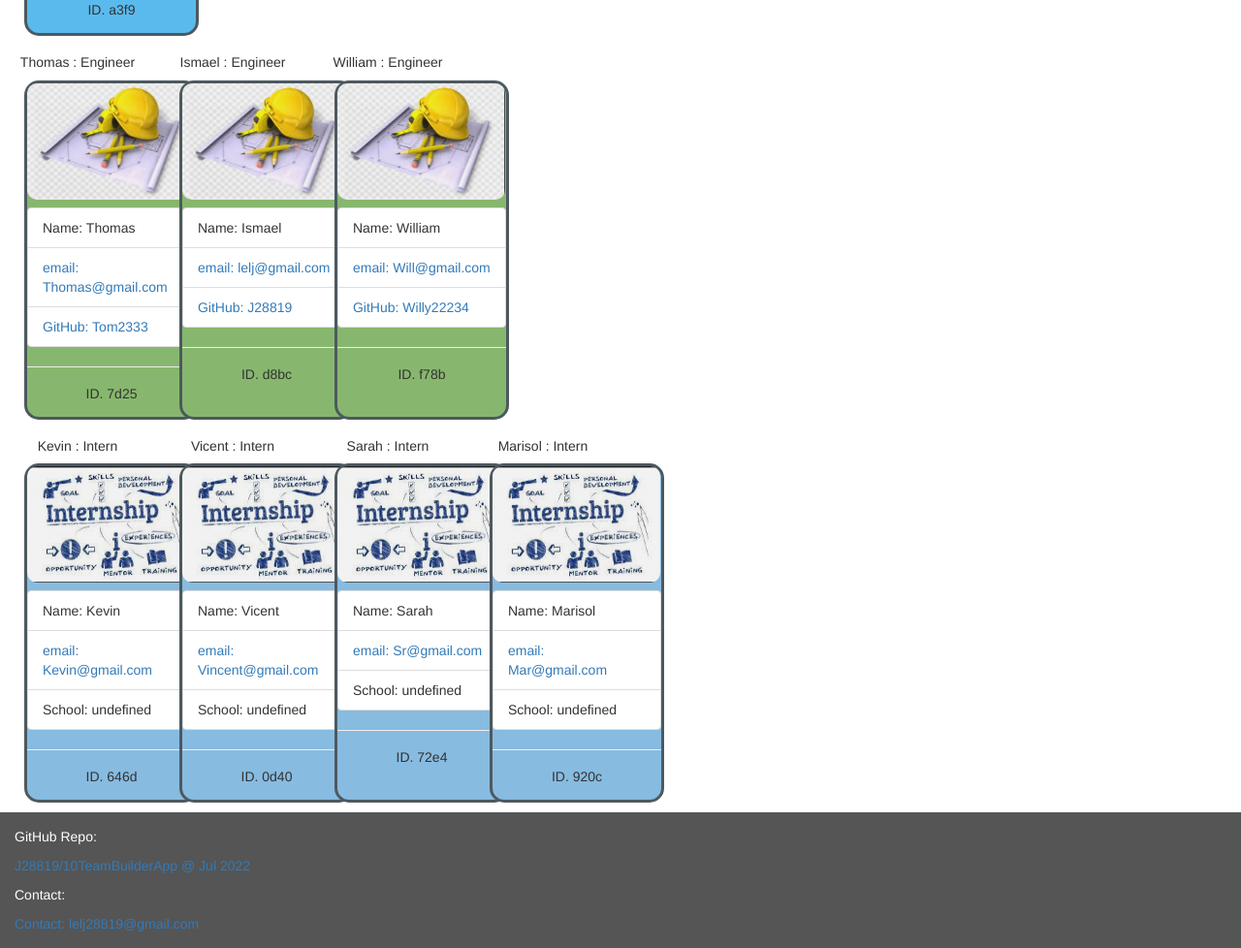
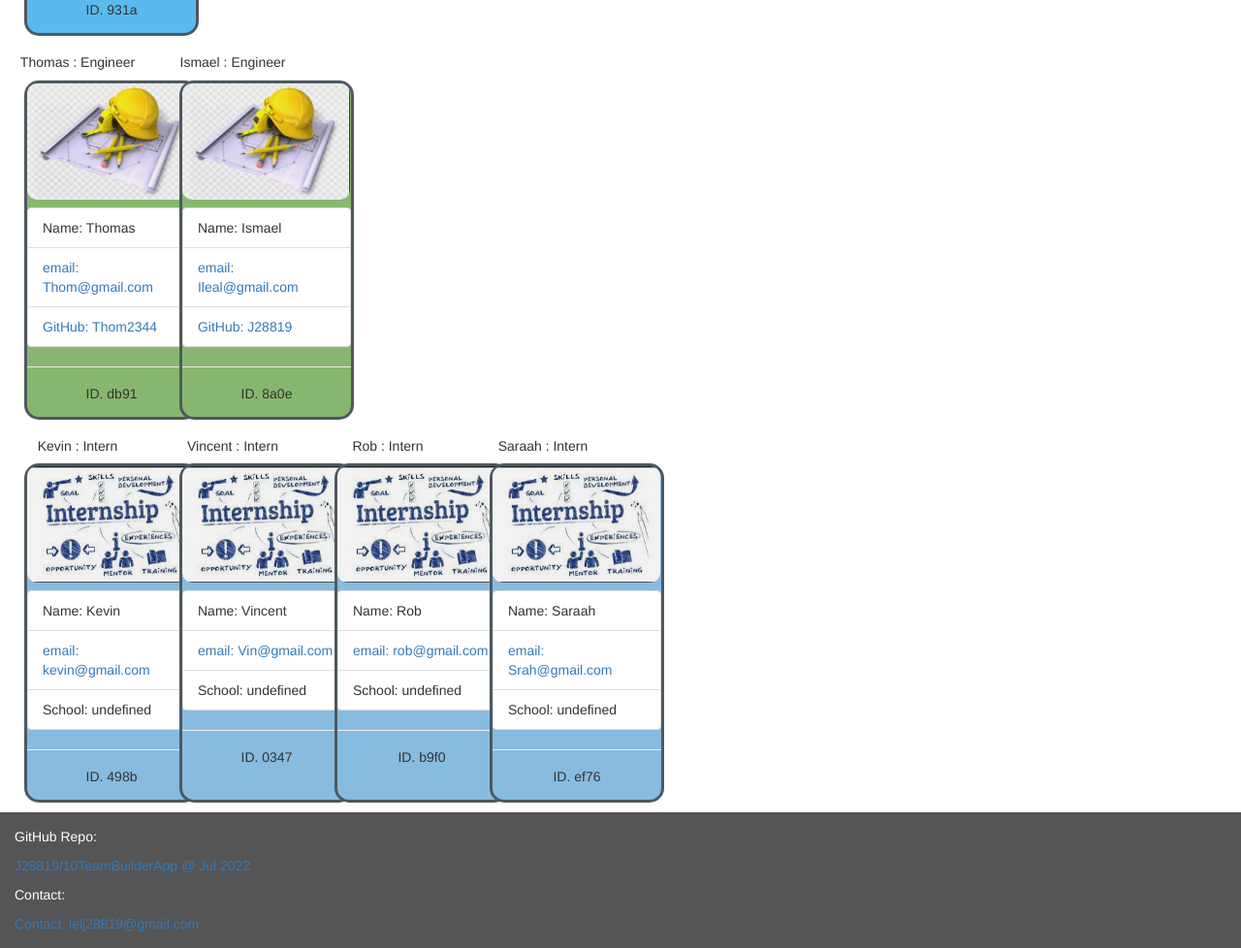
Before and after one commit to J28819/10TeamBuilderApp, a website: page public/index.html in a window 1280 px wide. Shown: the part 605-1583 px from the top of the page at 97% size. Drawn offline with nearby package versions, Linux system fonts and the light colour scheme.

Commit message:
Adding Links and testing for Employee  because last requierement for grading

```diff
--- a/public/index.html
+++ b/public/index.html
@@ -39,7 +39,7 @@
           </ul>
         </div>
         <hr>
-        <h5 class="card-title text-center">ID. a3f9</h5>
+        <h5 class="card-title text-center">ID. 931a</h5>
       </div>
       </div>
                 </div>
@@ -51,12 +51,12 @@
         <div class="card-body" >
           <ul class="list-group list-group-flush">
             <li class="list-group-item">Name: Thomas</li>
-            <li class="list-group-item"> <a href = "mailto:Thomas@gmail.com?subject = Feedback&body = Message">email: <span>Thomas@gmail.com</span> </a></li>
-            <li class="list-group-item"><a href = "https://github.com/Tom2333">GitHub: Tom2333 </a></li>
+            <li class="list-group-item"> <a href = "mailto:Thom@gmail.com?subject = Feedback&body = Message">email: <span>Thom@gmail.com</span> </a></li>
+            <li class="list-group-item"><a href = "https://github.com/Thom2344">GitHub: Thom2344 </a></li>
           </ul>
         </div>
         <hr>
-        <h5 class="card-title text-center">ID. 7d25</h5>
+        <h5 class="card-title text-center">ID. db91</h5>
       </div>
       </div><div class="col-sm-2">
       <h5 class="card-title text-center">Ismael : Engineer</h5>
@@ -65,26 +65,12 @@
         <div class="card-body" >
           <ul class="list-group list-group-flush">
             <li class="list-group-item">Name: Ismael</li>
-            <li class="list-group-item"> <a href = "mailto:lelj@gmail.com?subject = Feedback&body = Message">email: <span>lelj@gmail.com</span> </a></li>
+            <li class="list-group-item"> <a href = "mailto:Ileal@gmail.com?subject = Feedback&body = Message">email: <span>Ileal@gmail.com</span> </a></li>
             <li class="list-group-item"><a href = "https://github.com/J28819">GitHub: J28819 </a></li>
           </ul>
         </div>
         <hr>
-        <h5 class="card-title text-center">ID. d8bc</h5>
-      </div>
-      </div><div class="col-sm-2">
-      <h5 class="card-title text-center">William : Engineer</h5>
-      <div class="card" style="width: 18rem; background-color: #87b76e;">
-        <img class="card-img-top" src="./img/Engineer.png" style="border-radius: 1rem; margin-bottom: 8px; " alt="Card image cap" width="173px" height="120px">
-        <div class="card-body" >
-          <ul class="list-group list-group-flush">
-            <li class="list-group-item">Name: William</li>
-            <li class="list-group-item"> <a href = "mailto:Will@gmail.com?subject = Feedback&body = Message">email: <span>Will@gmail.com</span> </a></li>
-            <li class="list-group-item"><a href = "https://github.com/Willy22234">GitHub: Willy22234 </a></li>
-          </ul>
-        </div>
-        <hr>
-        <h5 class="card-title text-center">ID. f78b</h5>
+        <h5 class="card-title text-center">ID. 8a0e</h5>
       </div>
       </div>
                 </div>
@@ -96,54 +82,54 @@
         <div class="card-body" >
           <ul class="list-group list-group-flush">
             <li class="list-group-item">Name: Kevin</li>
-            <li class="list-group-item"> <a href = "mailto:Kevin@gmail.com?subject = Feedback&body = Message">email: <span>Kevin@gmail.com</span> </a></li>
+            <li class="list-group-item"> <a href = "mailto:kevin@gmail.com?subject = Feedback&body = Message">email: <span>kevin@gmail.com</span> </a></li>
             <li class="list-group-item">School: undefined</li>
           </ul>
         </div>
         <hr>
-        <h5 class="card-title text-center">ID. 646d</h5>
+        <h5 class="card-title text-center">ID. 498b</h5>
       </div>
       </div> <div class="col-sm-2">
-      <h5 class="card-title text-center">Vicent : Intern</h5>
+      <h5 class="card-title text-center">Vincent : Intern</h5>
       <div class="card" style="width: 18rem; background-color: #87bbe0;">
         <img class="card-img-top" src="./img/Intern.png" style="border-radius: 1rem; margin-bottom: 8px; " alt="Card image cap" width="173px" height="120px">
         <div class="card-body" >
           <ul class="list-group list-group-flush">
-            <li class="list-group-item">Name: Vicent</li>
-            <li class="list-group-item"> <a href = "mailto:Vincent@gmail.com?subject = Feedback&body = Message">email: <span>Vincent@gmail.com</span> </a></li>
+            <li class="list-group-item">Name: Vincent</li>
+            <li class="list-group-item"> <a href = "mailto:Vin@gmail.com?subject = Feedback&body = Message">email: <span>Vin@gmail.com</span> </a></li>
             <li class="list-group-item">School: undefined</li>
           </ul>
         </div>
         <hr>
-        <h5 class="card-title text-center">ID. 0d40</h5>
+        <h5 class="card-title text-center">ID. 0347</h5>
       </div>
       </div> <div class="col-sm-2">
-      <h5 class="card-title text-center">Sarah : Intern</h5>
+      <h5 class="card-title text-center">Rob : Intern</h5>
       <div class="card" style="width: 18rem; background-color: #87bbe0;">
         <img class="card-img-top" src="./img/Intern.png" style="border-radius: 1rem; margin-bottom: 8px; " alt="Card image cap" width="173px" height="120px">
         <div class="card-body" >
           <ul class="list-group list-group-flush">
-            <li class="list-group-item">Name: Sarah</li>
-            <li class="list-group-item"> <a href = "mailto:Sr@gmail.com?subject = Feedback&body = Message">email: <span>Sr@gmail.com</span> </a></li>
+            <li class="list-group-item">Name: Rob</li>
+            <li class="list-group-item"> <a href = "mailto:rob@gmail.com?subject = Feedback&body = Message">email: <span>rob@gmail.com</span> </a></li>
             <li class="list-group-item">School: undefined</li>
           </ul>
         </div>
         <hr>
-        <h5 class="card-title text-center">ID. 72e4</h5>
+        <h5 class="card-title text-center">ID. b9f0</h5>
       </div>
       </div> <div class="col-sm-2">
-      <h5 class="card-title text-center">Marisol : Intern</h5>
+      <h5 class="card-title text-center">Saraah : Intern</h5>
       <div class="card" style="width: 18rem; background-color: #87bbe0;">
         <img class="card-img-top" src="./img/Intern.png" style="border-radius: 1rem; margin-bottom: 8px; " alt="Card image cap" width="173px" height="120px">
         <div class="card-body" >
           <ul class="list-group list-group-flush">
-            <li class="list-group-item">Name: Marisol</li>
-            <li class="list-group-item"> <a href = "mailto:Mar@gmail.com?subject = Feedback&body = Message">email: <span>Mar@gmail.com</span> </a></li>
+            <li class="list-group-item">Name: Saraah</li>
+            <li class="list-group-item"> <a href = "mailto:Srah@gmail.com?subject = Feedback&body = Message">email: <span>Srah@gmail.com</span> </a></li>
             <li class="list-group-item">School: undefined</li>
           </ul>
         </div>
         <hr>
-        <h5 class="card-title text-center">ID. 920c</h5>
+        <h5 class="card-title text-center">ID. ef76</h5>
       </div>
       </div>
                 </div>
```
Also changed, not shown: README.md.
